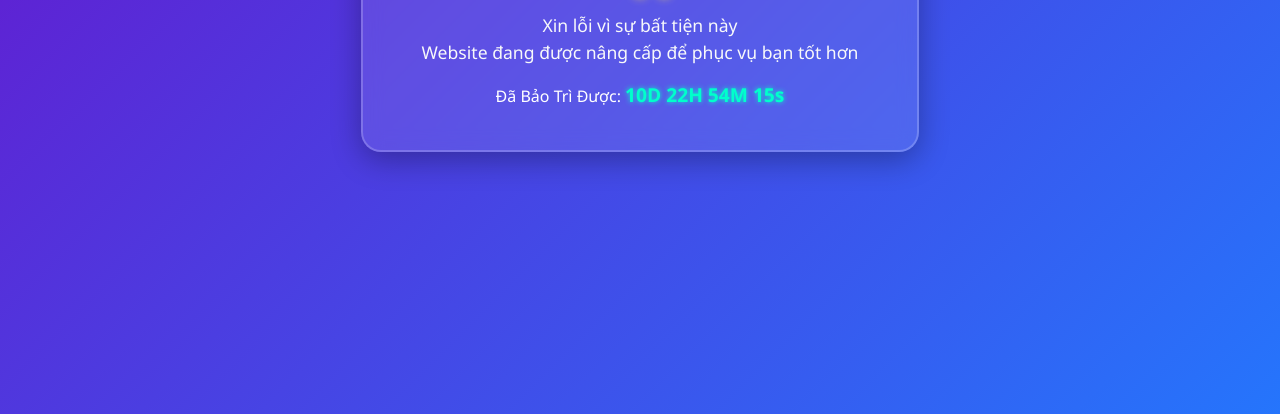
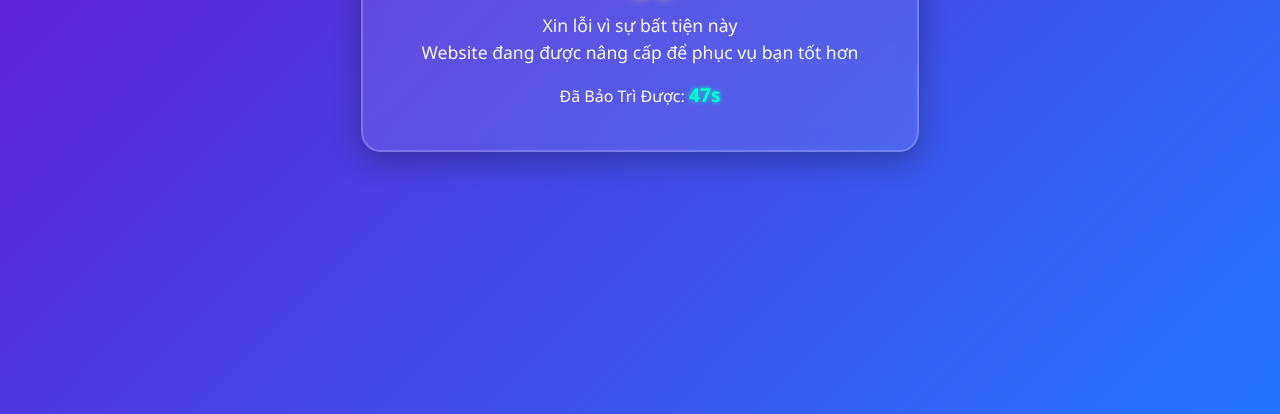
Before and after one commit to hoahenry/maintenance, a plain HTML site: page index.html in a window 1280 px wide. Shown: the part 386-800 px from the top of the page. Drawn offline with nearby package versions, Linux system fonts and the light colour scheme.

Commit message:
Update index.html

```diff
--- a/index.html
+++ b/index.html
@@ -83,7 +83,7 @@
 
   <script>
     const maintenanceTimerEl = document.getElementById("maintenanceTimer");
-    const maintenanceStart = new Date(1758517634076).getTime();
+    const maintenanceStart = new Date(1759464042785).getTime();
 
     function updateMaintenanceTimer() {
         let seconds = Math.floor((Date.now() - maintenanceStart) / 1000);
```
